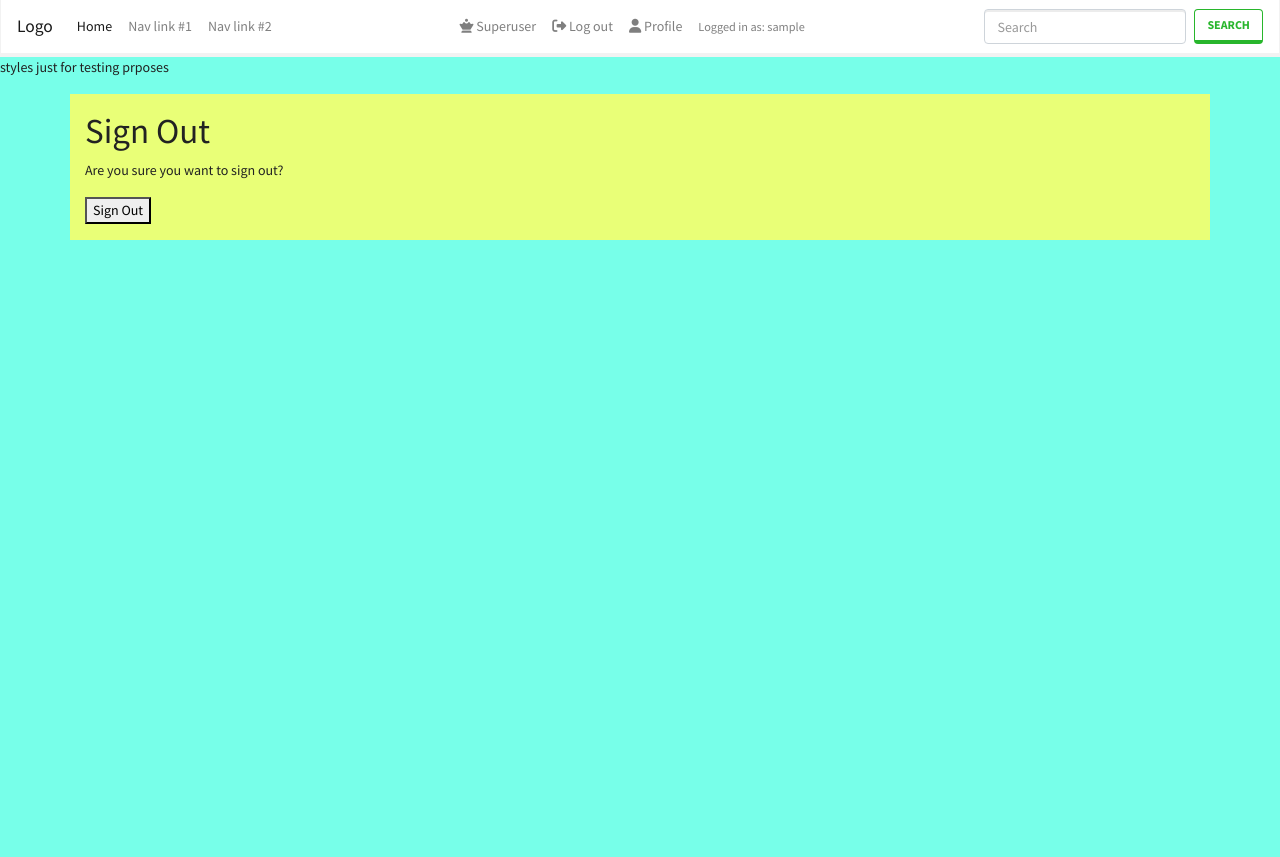
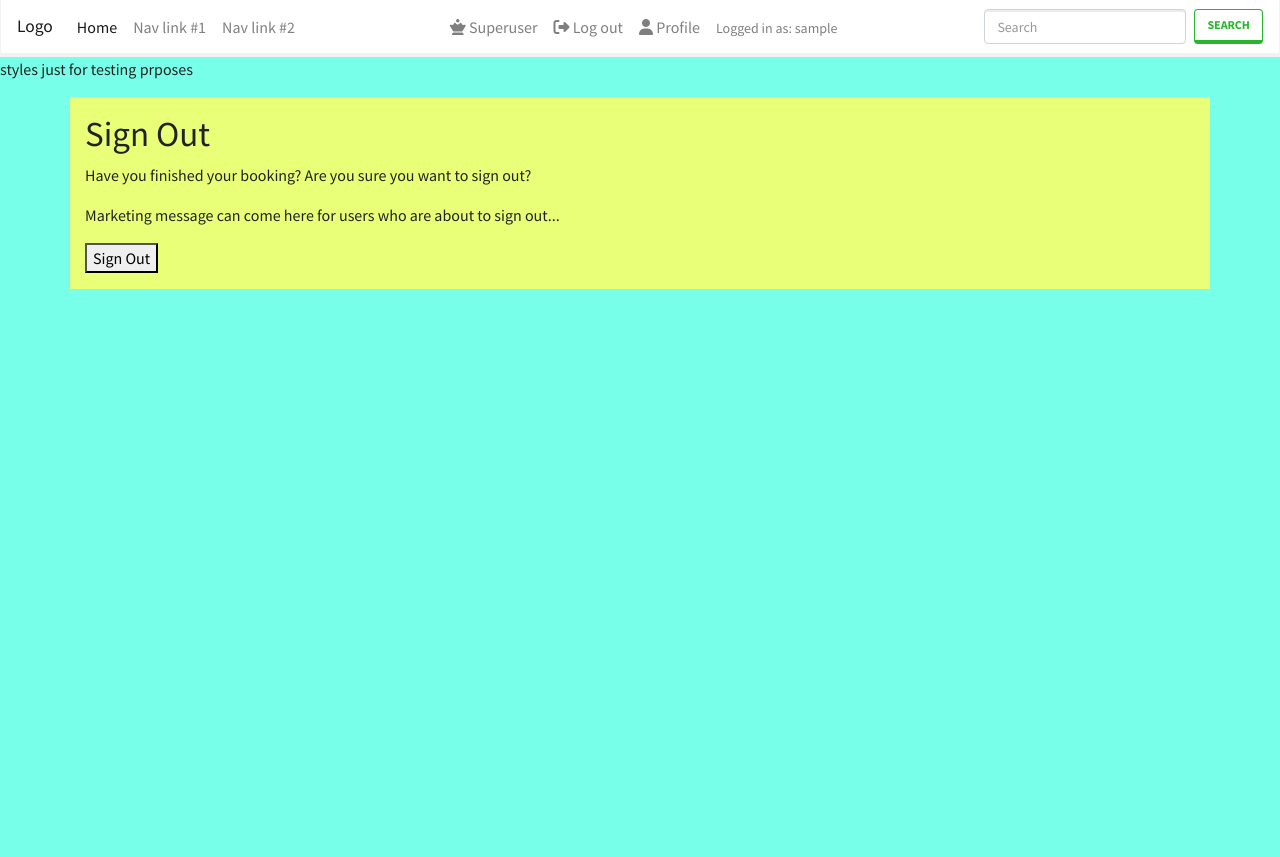
Before and after one commit to Sarosim/nailsalon, a Django app: page /accounts/logout/ in a window 1280 px wide. Run offline with Django 3.2, Linux system fonts and the light colour scheme; the visitor is signed in with stand-in values (Sample User, id 1); some libraries are stand-ins or nearby versions.

```diff
--- a/home/templates/home/index.html
+++ b/home/templates/home/index.html
@@ -4,5 +4,5 @@
 {% block sub_head_title %} | Home{% endblock %}
 
 {% block page_content %}
-<h3 class="display-5 text-success">I'm the home page, alias index.html</h5>
+    <h3 class="display-5 text-success">I'm the home page, alias index.html</h3>
 {% endblock %}
--- a/static/css/general_styles.css
+++ b/static/css/general_styles.css
@@ -1,9 +1,22 @@
 body {
     /* Setting navbar hieght and the same padding for the body */
     --main-navbar-height: 3.5625rem;
+
     /* Defining BRAND COLOURS */
-    --brand-colour-primary: #a31852;
-    --brand-colour-secondary: #024e15;
+    --colour-brand-primary: #a31852;
+    --colour-brand-secondary: #024e15;
+
+    --colour-action-primary: yellow;
+    --colour-action-secondary: yellow;
+
+    --colour-background-primary: beige;
+    --colour-background-secondary: beige;
+
+    --colour-grey-primary: grey;
+    --colour-grey-secondary: #4e4e4e;
+
+    /* Bootstrap sets the fontsize to .875rem, seems tooo small,  */
+    font-size: 1rem;
 }
 
 .navbar {
--- a/templates/allauth/account/logout.html
+++ b/templates/allauth/account/logout.html
@@ -7,7 +7,10 @@
 {% block content %}
 <h1>{% trans "Sign Out" %}</h1>
 
-<p>{% trans 'Are you sure you want to sign out?' %}</p>
+<p>{% trans 'Have you finished your booking? Are you sure you want to sign out?' %}</p>
+
+<!-- Marketing message can come here with link to model, updated by admin -->
+<p>Marketing message can come here for users who are about to sign out...</p>
 
 <form method="post" action="{% url 'account_logout' %}">
   {% csrf_token %}
```
